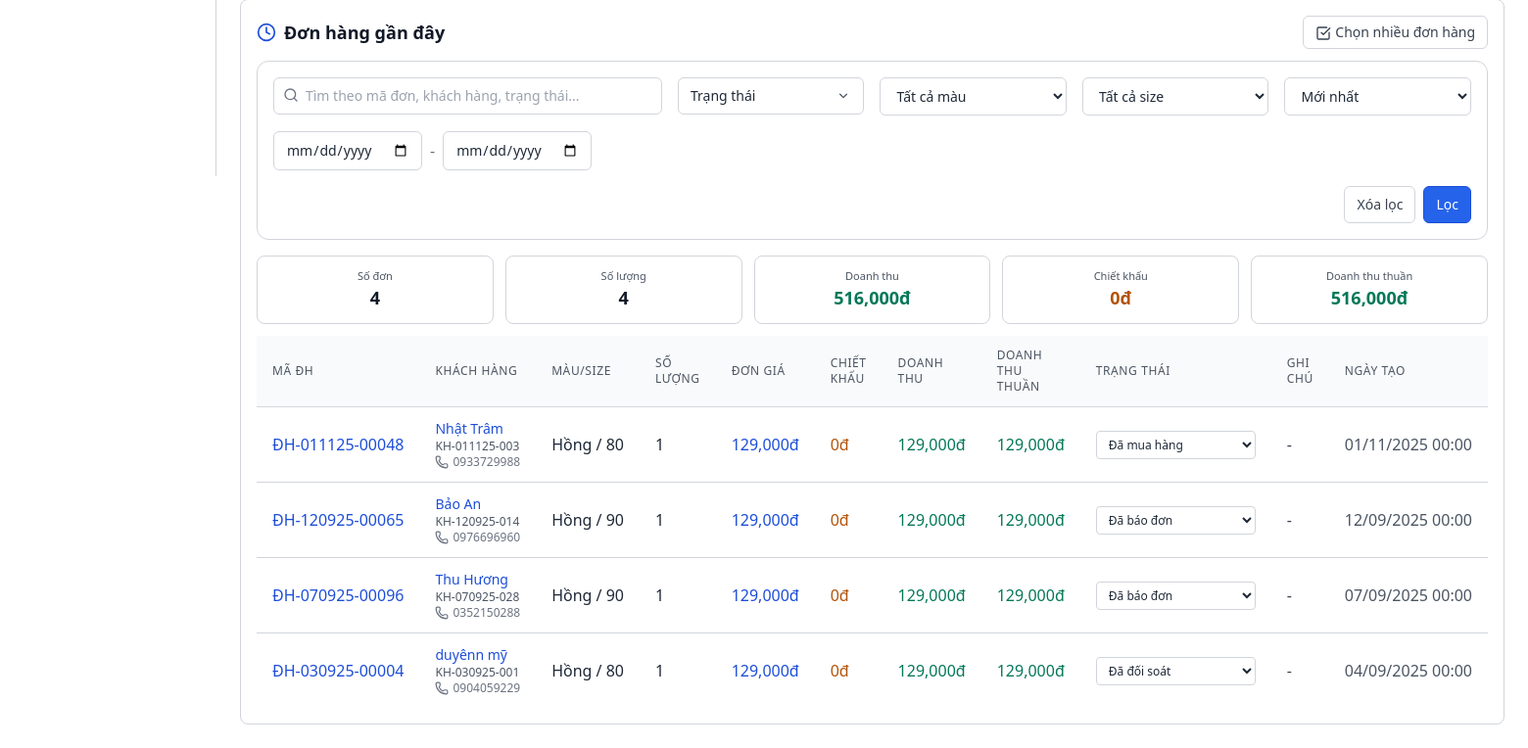
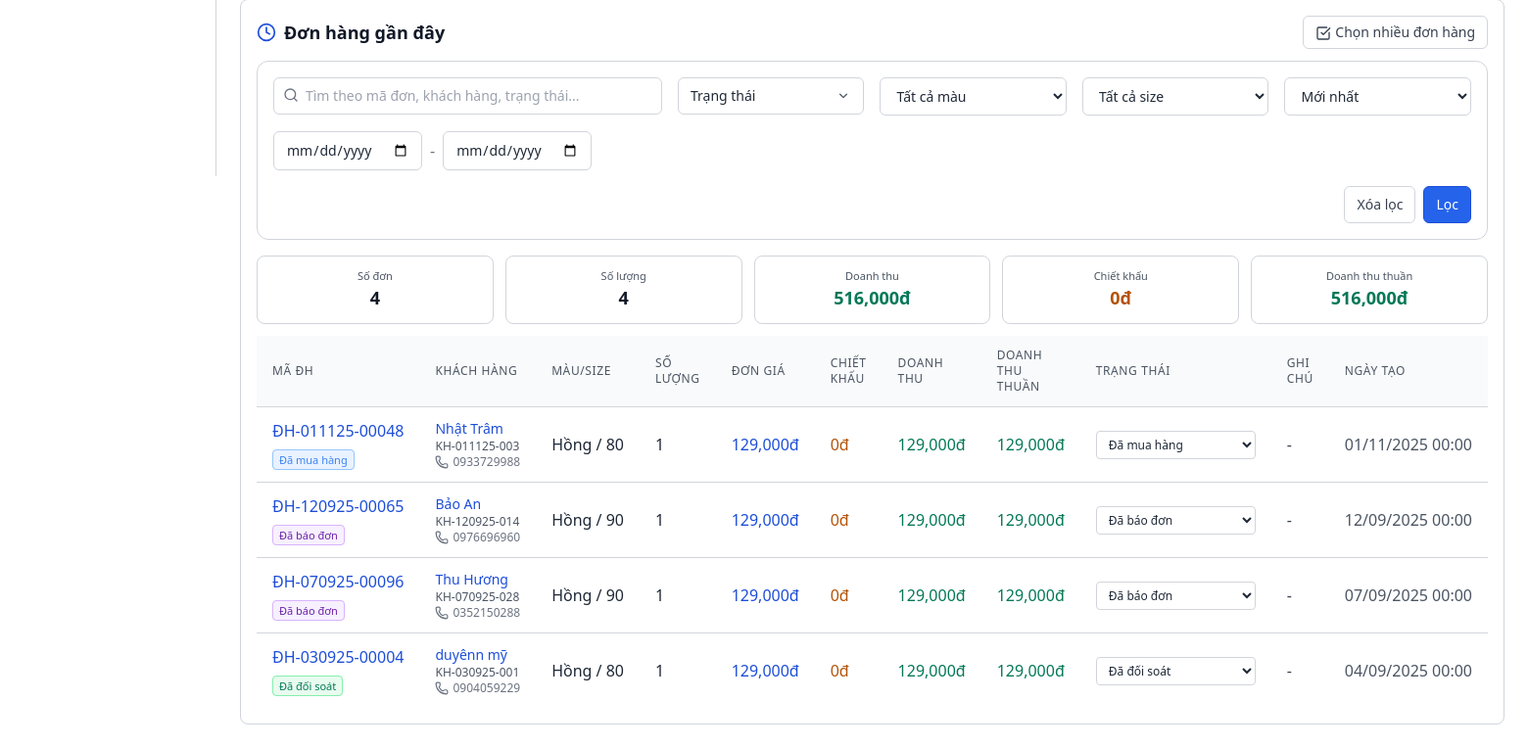
Before and after one commit to Tygeros/navybaby_v1.0.1, a Django app: page /san-pham/10 in a window 1560 px wide. Shown: the part 620-1384 px from the top of the page at 98% size. Run offline with Django 5.2, Linux system fonts and the light colour scheme; data comes from the database, SQL or seed files in the repository; both versions use the stored data as it was after the commit; some libraries are stand-ins or nearby versions.

Commit message:
Add status span

```diff
--- a/static/css/style.css
+++ b/static/css/style.css
@@ -77,7 +77,6 @@ button, a { transition: background-color .15s ease, border-color .15s ease, colo
 [data-theme="light"] .text-blue-500 { color: #1e40af !important; } /* blue-800 */
 [data-theme="light"] .text-green-400 { color: #047857 !important; } /* green-700 */
 [data-theme="light"] .text-green-300 { color: #047857 !important; } /* bump to green-700 */
-[data-theme="light"] .text-green-500 { color: #065f46 !important; } /* green-800 */
 [data-theme="light"] .text-emerald-400 { color: #047857 !important; } /* emerald-700 */
 [data-theme="light"] .text-emerald-500 { color: #065f46 !important; } /* emerald-800 */
 [data-theme="light"] .text-yellow-300 { color: #b45309 !important; } /* map up to amber-700 */
@@ -114,6 +113,37 @@ html[data-theme="light"] .text-red-300 { color: #b91c1c !important; }
 [data-theme="light"] .border-red-800 { --tw-border-opacity: 1; border-color: rgb(252 165 165 / var(--tw-border-opacity)) !important; } /* red-300 */
 [data-theme="light"] .text-red-300 { color: #b91c1c !important; }
 html[data-theme="light"] .text-red-500 { color: #991b1b !important; }
+
+/* Status badge mappings for light mode */
+/* Gray (created/default) */
+[data-theme="light"] .bg-gray-900\/40 { background-color: rgba(229, 231, 235, 0.6) !important; } /* gray-200/60 */
+[data-theme="light"] .border-gray-800 { --tw-border-opacity: 1; border-color: rgb(209 213 219 / var(--tw-border-opacity)) !important; } /* gray-300 */
+[data-theme="light"] .text-gray-300 { color: #374151 !important; } /* gray-700 */
+
+/* Amber (cart) */
+[data-theme="light"] .bg-amber-900\/30 { background-color: rgba(253, 230, 138, 0.35) !important; } /* amber-200/35 */
+[data-theme="light"] .border-amber-800 { --tw-border-opacity: 1; border-color: rgb(252 211 77 / var(--tw-border-opacity)) !important; } /* amber-300 */
+[data-theme="light"] .text-amber-300 { color: #92400e !important; } /* amber-800 */
+
+/* Blue (purchased) */
+[data-theme="light"] .bg-blue-900\/30 { background-color: rgba(191, 219, 254, 0.35) !important; } /* blue-200/35 */
+[data-theme="light"] .border-blue-800 { --tw-border-opacity: 1; border-color: rgb(147 197 253 / var(--tw-border-opacity)) !important; } /* blue-300 */
+[data-theme="light"] .text-blue-300 { color: #1e40af !important; } /* blue-800 */
+
+/* Indigo (in_stock) */
+[data-theme="light"] .bg-indigo-900\/30 { background-color: rgba(199, 210, 254, 0.35) !important; } /* indigo-200/35 */
+[data-theme="light"] .border-indigo-800 { --tw-border-opacity: 1; border-color: rgb(165 180 252 / var(--tw-border-opacity)) !important; } /* indigo-300 */
+[data-theme="light"] .text-indigo-300 { color: #3730a3 !important; } /* indigo-800 */
+
+/* Purple (reported) */
+[data-theme="light"] .bg-purple-900\/30 { background-color: rgba(233, 213, 255, 0.35) !important; } /* purple-200/35 */
+[data-theme="light"] .border-purple-800 { --tw-border-opacity: 1; border-color: rgb(216 180 254 / var(--tw-border-opacity)) !important; } /* purple-300 */
+[data-theme="light"] .text-purple-300 { color: #6b21a8 !important; } /* purple-800 */
+
+/* Green (reconciled) */
+[data-theme="light"] .bg-green-900\/30 { background-color: rgba(187, 247, 208, 0.35) !important; } /* green-200/35 */
+[data-theme="light"] .border-green-800 { --tw-border-opacity: 1; border-color: rgb(134 239 172 / var(--tw-border-opacity)) !important; } /* green-300 */
+[data-theme="light"] .text-green-300 { color: #065f46 !important; } /* green-800 */
 
 /* Tables divider mapping */
 [data-theme="light"] .divide-gray-800 > :not([hidden]) ~ :not([hidden]) { --tw-divide-opacity: 1; border-color: rgb(209 213 219 / var(--tw-divide-opacity)) !important; } /* gray-300 */
--- a/templates/customers/detail.html
+++ b/templates/customers/detail.html
@@ -410,6 +410,11 @@
           </td>
           <td class="px-4 py-3 text-blue-400 whitespace-nowrap">
             <a href="{% url 'orders:order_detail' o.pk %}" class="hover:underline">{{ o.code }}</a>
+            {% with status_class=o.get_status_class %}
+              <div class="mt-1">
+                <span class="text-[11px] px-1.5 py-0.5 rounded {{ status_class }} whitespace-nowrap">{{ o.get_status_display }}</span>
+              </div>
+            {% endwith %}
           </td>
           <td class="px-4 py-3 text-sm text-gray-300">
             <div class="flex items-center gap-2">
--- a/templates/products/detail.html
+++ b/templates/products/detail.html
@@ -323,6 +323,11 @@
           </td>
           <td class="px-4 py-3 text-blue-400 whitespace-nowrap">
             <a href="{% url 'orders:order_detail' o.pk %}" class="hover:underline">{{ o.code }}</a>
+            {% with status_class=o.get_status_class %}
+              <div class="mt-1">
+                <span class="text-[11px] px-1.5 py-0.5 rounded {{ status_class }} whitespace-nowrap">{{ o.get_status_display }}</span>
+              </div>
+            {% endwith %}
           </td>
           <td class="px-4 py-3 text-sm text-gray-300">
             {% if o.customer %}
```
Also changed, not shown: templates/orders/list.html (+8 -1 lines), db.sqlite3.
